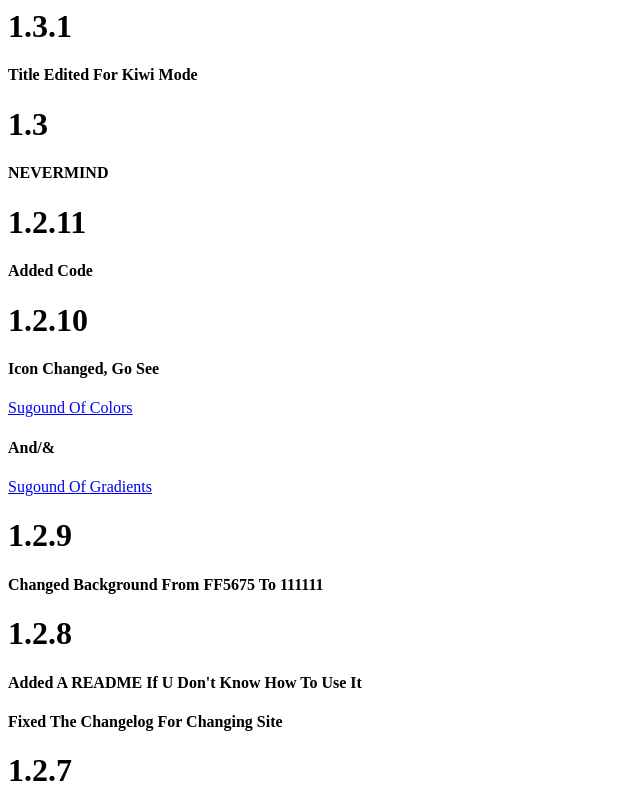
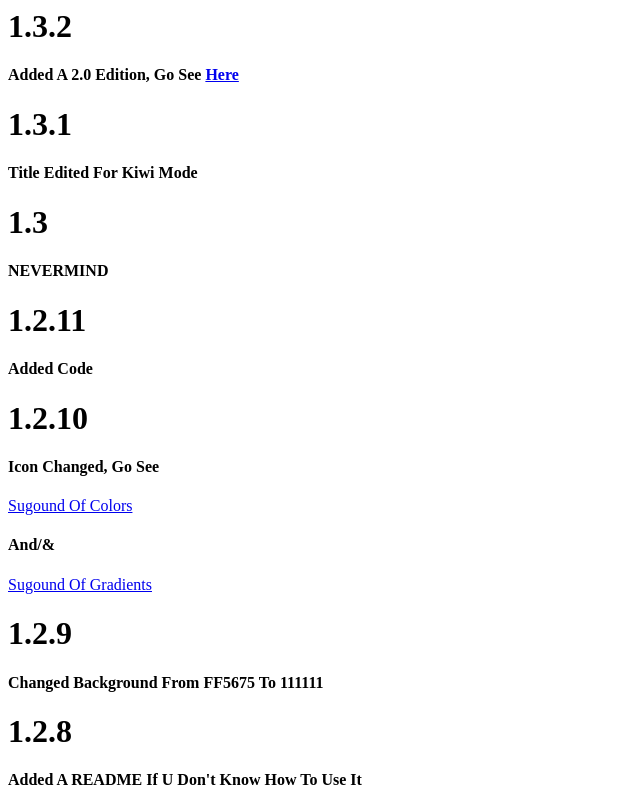
Before and after one commit to log833/cgsg-changelog, a plain HTML site: page index.html in a window 1280 px wide. Shown: the top 800 px of the page, without its empty margins (0-640 px from the left). Drawn offline with Linux system fonts and the light colour scheme.

Commit message:
Update index.html

```diff
--- a/index.html
+++ b/index.html
@@ -1,3 +1,8 @@
+<h1>1.3.2</h1>
+<h4>Added A 2.0 Edition, Go See
+<a href="https://log833.github.io/crappy-gradient-stop-generator/2.0.html" target="_blank" rel="noopener noreferrer">
+  Here
+</a>
 <h1>1.3.1</h1>
 <h4>Title Edited For Kiwi Mode</h4>
 <h1>1.3</h1>
```
